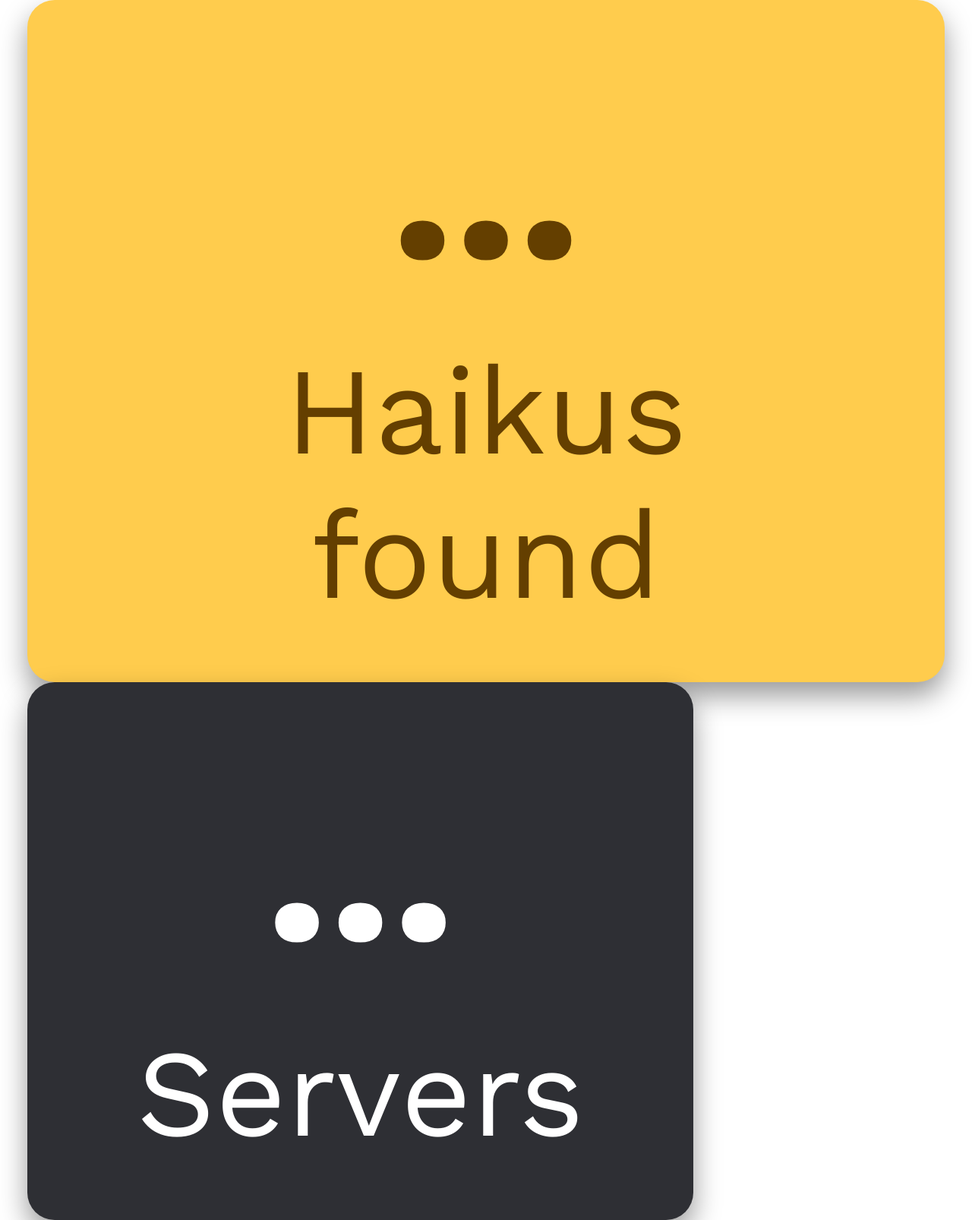
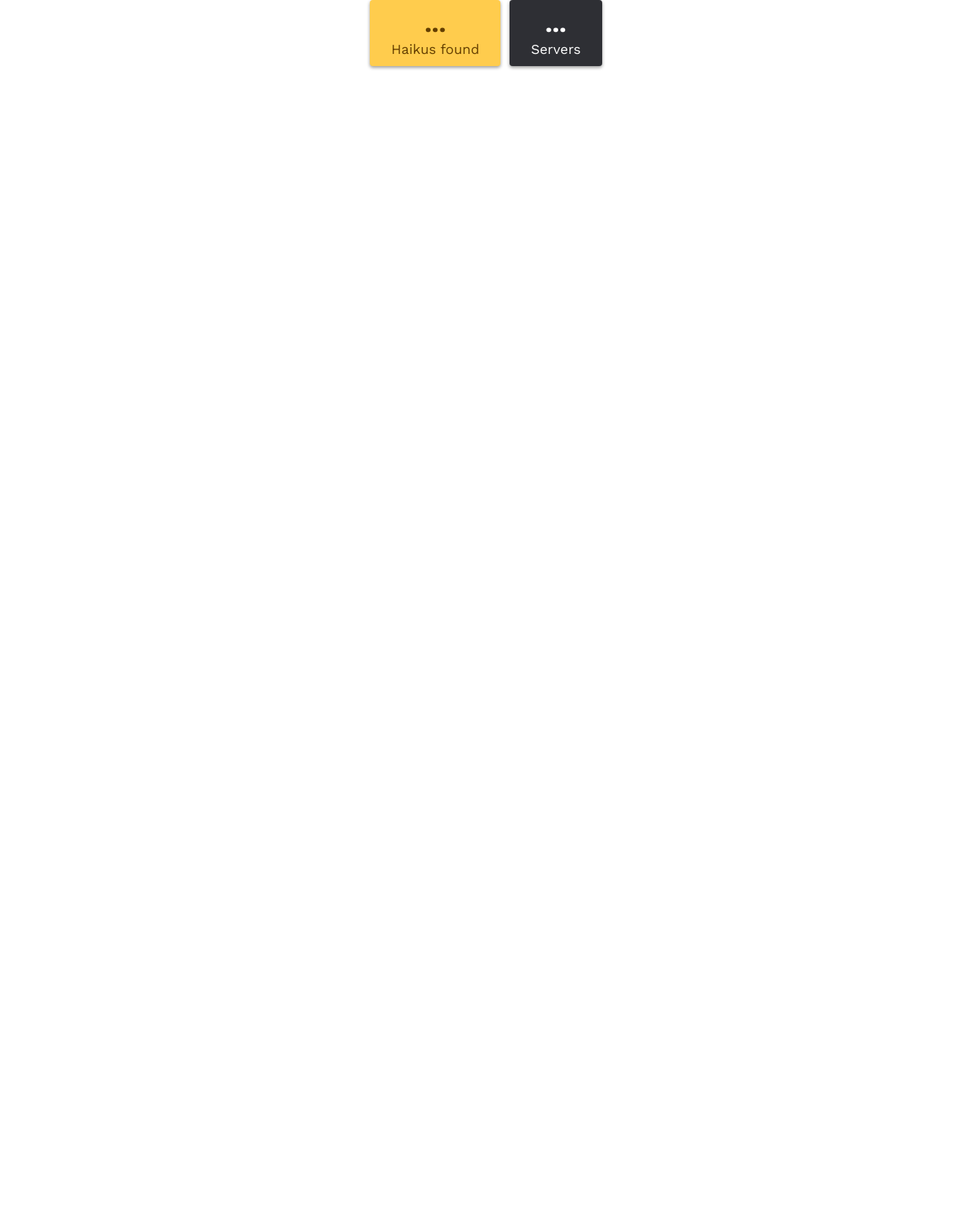
Before and after one commit to YtnomSnrub/ytnomsnrub.github.io, a Jekyll site: the page statcounter.html, which Jekyll copies as it is, in a window 1280 px wide. Shown: the whole page at 76% size. Built offline with Jekyll 4.4.1, drawn with Linux system fonts in a browser that asks for light colours; nearby versions of some CDN libraries; after the commit the page ends 900 px from its top, so only the background shows below that.

Commit message:
Fixed iframe

```diff
--- a/statcounter.html
+++ b/statcounter.html
@@ -27,21 +27,21 @@
                 font-family: "Work Sans";
                 font-weight: 400;
 
-                min-width: 20vh;
-                margin: 0 4vh;
-                padding: 8vh 16vh;
+                min-width: 24px;
+                margin: 0 6px;
+                padding: 12px 28px;
 
                 text-align: center;
 
                 opacity: 1;
-                border-radius: 4vh;
-                box-shadow: 0 2vh 4vh rgba(0, 0, 0, 0.4);
+                border-radius: 4px;
+                box-shadow: 0 2px 4px rgba(0, 0, 0, 0.4);
             }
 
             .haiku-count p, .server-count p {
                 margin: 0;
                 padding: 0;
-                font-size: 18vh;
+                font-size: 18px;
             }
 
             .haiku-count p.haiku-counter,
@@ -49,9 +49,9 @@
                 transition: opacity 0.1s ease, transform 0.1s ease;
                 transform: none;
 
-                padding-bottom: 4vh;
+                padding-bottom: 4px;
 
-                font-size: 32vh;
+                font-size: 32px;
                 font-weight: 700;
             }
 
```
